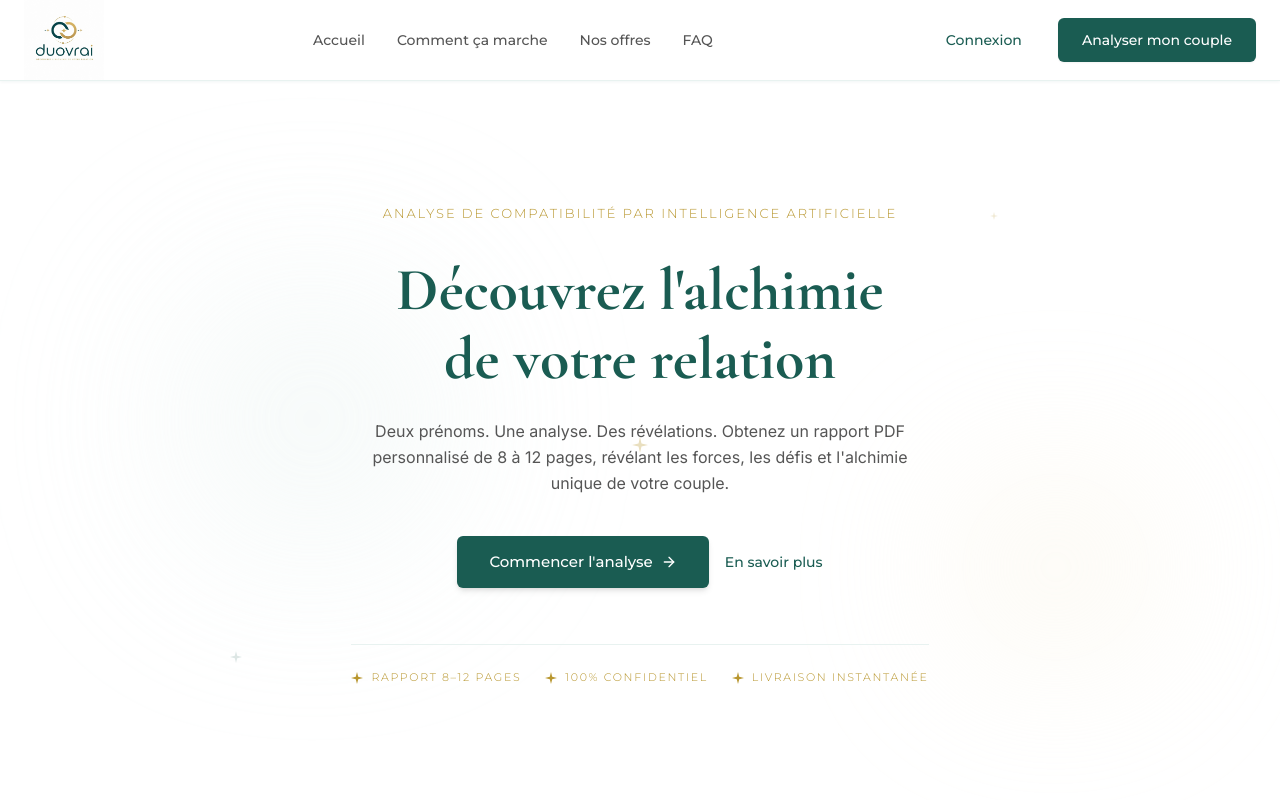
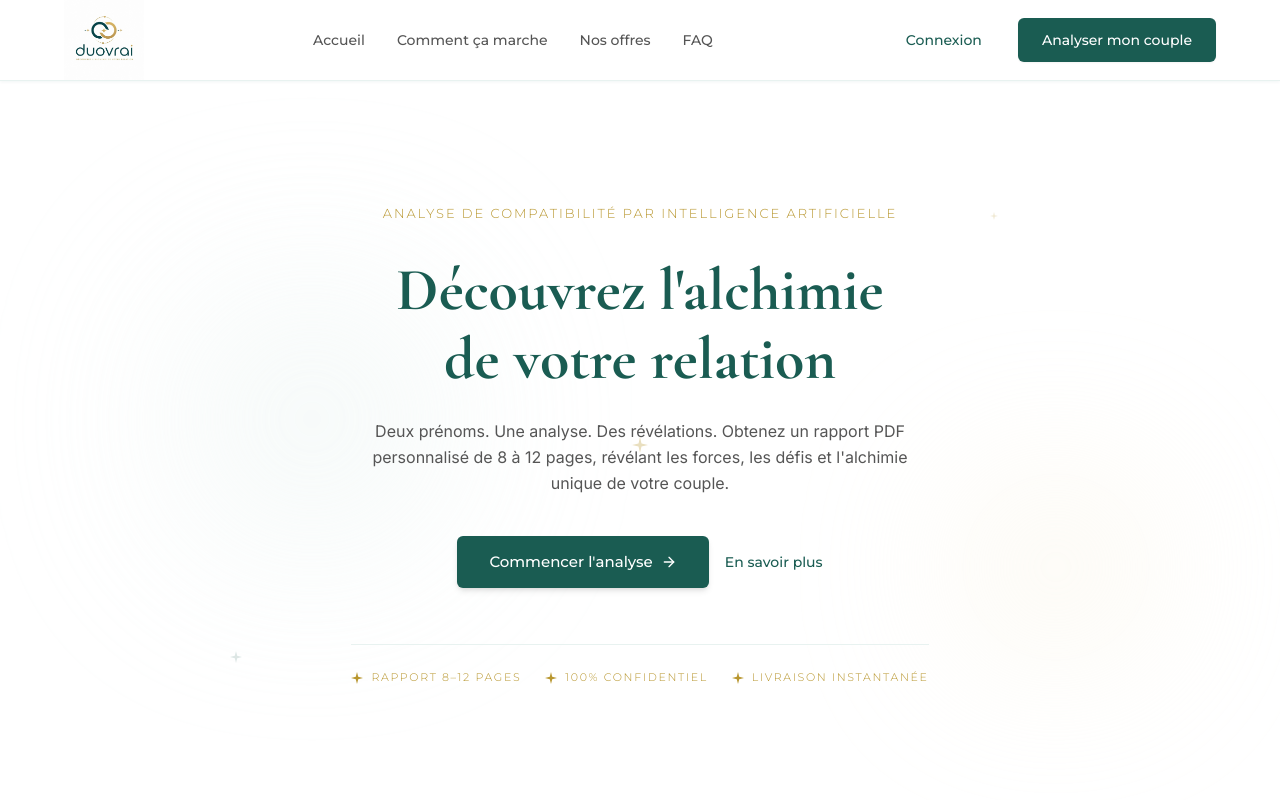
Before and after one commit to judilegend/duovrai-frontend, a React (Vite) app: page / in a window 1280 px wide. Shown: the top 800 px of the page. Built offline with nearby package versions, Linux system fonts and the light colour scheme.

Commit message:
feat: implement responsive Navbar component with navigation links and authentication CTAs

```diff
--- a/src/components/Navbar.tsx
+++ b/src/components/Navbar.tsx
@@ -14,8 +14,8 @@ export function Navbar() {
   const [mobileOpen, setMobileOpen] = useState(false)
 
   return (
-    <header className="sticky top-0 z-50 w-full bg-white/95 backdrop-blur-sm border-b border-[#E8F2F0] shadow-[0_1px_3px_rgba(26,92,82,0.06)]">
-      <div className="container mx-auto px-4 sm:px-6 h-[80px] flex items-center justify-between">
+    <header className="w-full sticky top-0 z-50 w-full bg-white/95 backdrop-blur-sm border-b border-[#E8F2F0] shadow-[0_1px_3px_rgba(26,92,82,0.06)]">
+      <div className=" max-w-[1200px] mx-auto px-4 sm:px-6 h-[80px] flex items-center justify-between">
 
         {/* Logo — zone de protection respectée */}
         <Link to="/" className="flex items-center shrink-0">
```
